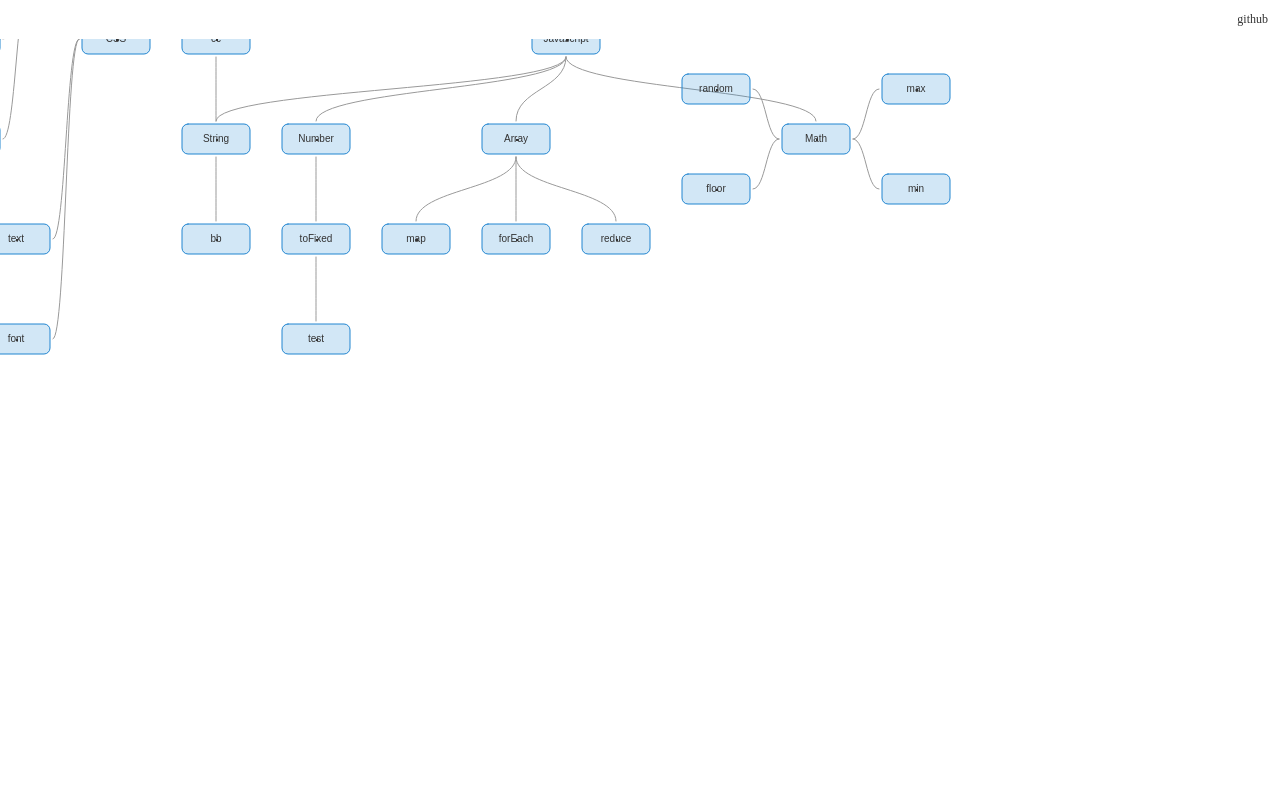
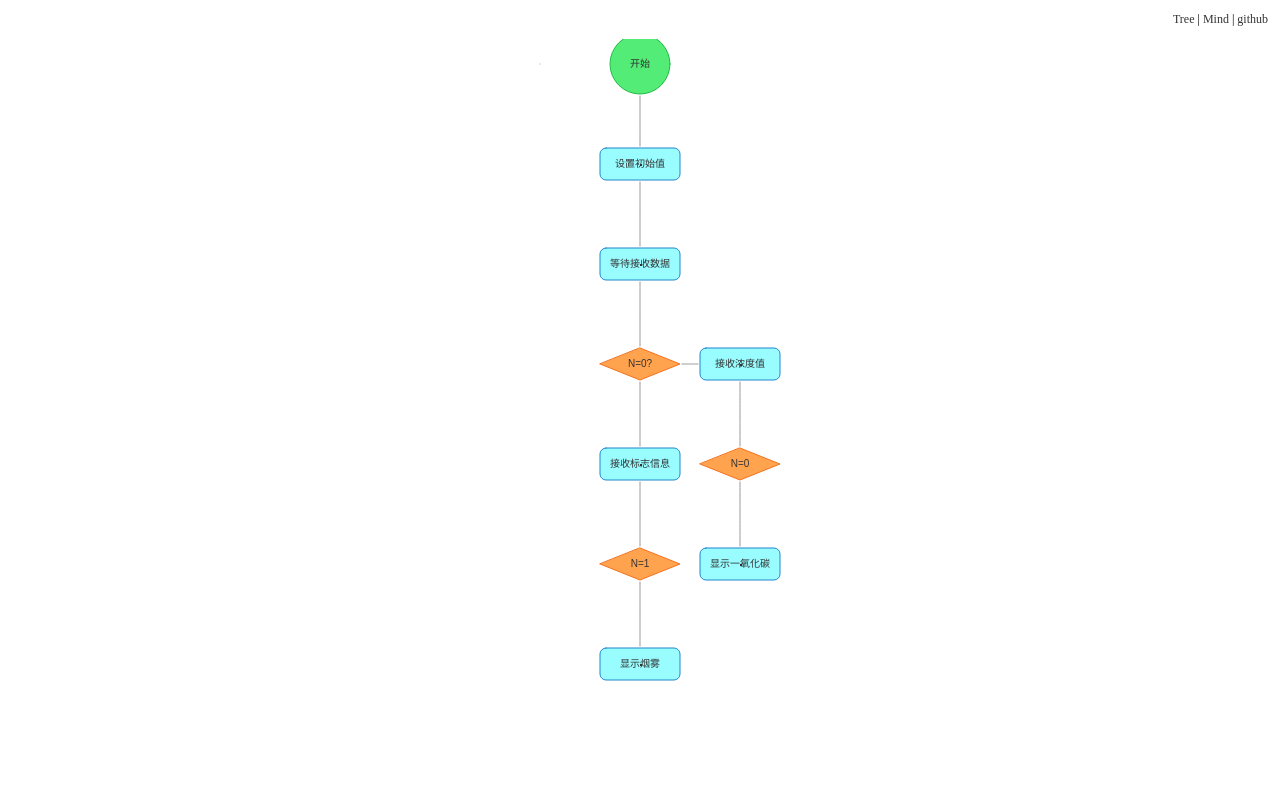
Before and after one commit to alvinhtml/js-mind, a website built with webpack: page app/index.html in a window 1280 px wide. Shown: the top 787 px of the page. Built offline with nearby package versions, Linux system fonts and the light colour scheme.

Commit message:
tree map

```diff
--- a/app/example/mind.ts
+++ b/app/example/mind.ts
@@ -2,110 +2,71 @@ import Mind from '../index';
 
 const colors = ['#f2711c', '#2185d0', '#21ba45', '#b5cc18', '#00b5ad', '#fbbd08', '#6435c9', '#a333c8', '#e03997', '#a5673f']
 
-const myChart = document.createElement('div');
+const myMind = document.createElement('div');
 
-myChart.className = 'chart';
+myMind.className = 'chart';
 
-document.body.appendChild(myChart);
+document.body.appendChild(myMind);
 
-const chart = new Mind(myChart);
+const mind = new Mind(myMind);
 
-const nodes = [{
-  title: 'CSS',
+let nodes = [{
+  title: '开始',
+  type: 'circle',
+  color: '#21ba45',
   children: {
-    left: [{
-        title: 'background'
-      },{
-        title: 'border',
+    bottom: [{
+      title: '设置初始值',
       children: {
-          left: [{
-              title: 'left'
-            },{
-              title: 'right'
-            },{
-              title: 'bottom'
-            },{
-              title: 'top'
+        bottom: [{
+          title: '等待接收数据',
+          children: {
+            bottom: [{
+              title: 'N=0?',
+              type: 'diamond',
+              color: '#f2711c',
+              children: {
+                bottom: [{
+                  title: '接收标志信息',
+                  children: {
+                    bottom: [{
+                      title: 'N=1',
+                      type: 'diamond',
+                      color: '#f2711c',
+                      children: {
+                        bottom: [{
+                          title: '显示烟雾',
                         }]
                       }
-      },{
-        title: 'text'
-      },{
-        title: 'font'
-    }]
-  }
-},{
-  title: 'Javascript',
-  type: '',
-  children: {
-    top: [{
-      title: 'e45'
-    }],
-    right: [],
-    bottom: [{
-      title: 'String',
-      children: {
-        bottom: [{
-          title: 'bb'
-        }],
-        top: [{
-          title: 'cc'
-        }]
-      }
-    },{
-      title: 'Number',
-      children: {
-        left1: [{
-          title: 'aa'
-        }],
-        bottom: [{
-          title: 'toFixed',
-          children: {
-            bottom: [{
-              title: 'test'
                     }]
                   }
                 }],
-        bottom1: [{
-          title: 'map'
-        },{
-          title: 'forEach'
-        },{
-          title: 'reduce'
+                right: [{
+                  title: '接收浓度值',
+                  children: {
+                    bottom: [{
+                      title: 'N=0',
+                      type: 'diamond',
+                      color: '#f2711c',
+                      children: {
+                        bottom: [{
+                          title: '显示一氧化碳',
                         }]
                       }
-    },{
-      title: 'Array',
-      children: {
-        bottom: [{
-          title: 'map'
-        },{
-          title: 'forEach'
-        },{
-          title: 'reduce'
                     }]
                   }
-    },{
-      title: 'Math',
-      children: {
-        left: [{
-          title: 'random'
-        },{
-          title: 'floor'
-        }],
-        right: [{
-          title: 'max'
-        },{
-          title: 'min'
                 }]
               }
-    }],
-    left: []
+            }]
+          }
+        }]
+      }
+    }]
   }
 }]
 
-chart.init(nodes);
+mind.init(nodes);
 
-chart.addEventListener('click', (e: any) => {
+mind.addEventListener('click', (e: any) => {
   console.log('click e: ', e)
 })
--- /dev/null
+++ b/app/example/tree.ts
@@ -0,0 +1,128 @@
+import Mind from '../index';
+
+const colors = ['#f2711c', '#2185d0', '#21ba45', '#b5cc18', '#00b5ad', '#fbbd08', '#6435c9', '#a333c8', '#e03997', '#a5673f']
+
+const myTree = document.createElement('div');
+
+myTree.className = 'chart';
+
+document.body.appendChild(myTree);
+
+const tree = new Mind(myTree);
+
+let nodes = [{
+  title: 'HTML5',
+  color: '#e03997'
+},{
+  title: 'CSS3',
+  color: '#a333c8',
+  children: {
+    left: [{
+      title: 'animate'
+    },{
+      title: 'CSS函数',
+      color: '#a5673f',
+      children: {
+        left: [{
+          title: 'calc'
+        },{
+          title: 'linear-gradient'
+        },{
+          title: 'radial-gradient'
+        }]
+      }
+    },{
+      title: 'flex',
+      color: '#21ba45',
+      children: {
+        left: [{
+          title: 'justify-content',
+          children: {
+            left: [{
+              title: 'flex-start',
+            },{
+              title: 'flex-end',
+            },{
+              title: 'center',
+            },{
+              title: 'space-between',
+            }]
+          }
+        },{
+          title: 'align-items'
+        },{
+          title: 'flex-wrap'
+        },{
+          title: 'flex-grow'
+        }]
+      }
+    },{
+      title: 'grid'
+    }]
+  }
+},{
+  title: 'Javascript',
+  color: '#f2711c',
+  type: '',
+  children: {
+    bottom: [{
+      title: 'String',
+      children: {
+        bottom: [{
+          title: 'replace'
+        }],
+        top: [{
+          title: 'slice'
+        }]
+      }
+    },{
+      title: 'Number',
+      color: '#b5cc18',
+      children: {
+        left: [{
+          title: 'NaN'
+        }],
+        bottom: [{
+          title: 'toFixed'
+        },{
+          title: 'valueOf'
+        },{
+          title: 'toString'
+        }]
+      }
+    },{
+      title: 'Array',
+      color: '#00b5ad',
+      children: {
+        bottom: [{
+          title: 'map'
+        },{
+          title: 'forEach'
+        },{
+          title: 'reduce'
+        }]
+      }
+    },{
+      title: 'Math',
+      color: '#fbbd08',
+      children: {
+        left: [{
+          title: 'random'
+        },{
+          title: 'floor'
+        }],
+        right: [{
+          title: 'max'
+        },{
+          title: 'min'
+        }]
+      }
+    }]
+  }
+}]
+
+tree.init(nodes);
+
+tree.addEventListener('click', (e: any) => {
+  console.log('click e: ', e)
+})
--- a/app/index.html
+++ b/app/index.html
@@ -47,7 +47,9 @@
 
 <body>
   <header>
-    <a href="https://github.com/alvinhtml/simple-chart" target="_blank">github</a>
+    <a href="./tree.html">Tree</a> |
+    <a href="./mind.html">Mind</a> |
+    <a href="https://github.com/alvinhtml/js-mind" target="_blank">github</a>
   </header>
 </body>
 
--- a/app/mind/adder.ts
+++ b/app/mind/adder.ts
@@ -26,8 +26,8 @@ export default class Adder {
   }
 
   show(x: number, y: number, width: number, height: number) {
-    this.node.style.left = x + 'px'
-    this.node.style.top = y + 'px'
+    this.node.style.left = x - (width / 2) + 'px'
+    this.node.style.top = y - (height / 2) + 'px'
     this.node.style.width = width + 'px'
     this.node.style.height = height + 'px'
     this.node.style.display = 'block'
--- a/app/mind/mind.ts
+++ b/app/mind/mind.ts
@@ -1,6 +1,6 @@
 import Stage from "./stage"
 import Adder from "./adder"
-import { Rect } from "./node/index"
+import { Rect, Circle, Diamond } from "./node/index"
 
 type Node = Rect
 
@@ -64,6 +64,10 @@ export class Mind {
     switch (type) {
       case 'rect':
         return new Rect()
+      case 'circle':
+        return new Circle()
+      case 'diamond':
+        return new Diamond()
       default:
         return new Rect()
     }
@@ -86,6 +90,9 @@ export class Mind {
         const node = this.createNode(item.type)
         node.stage2d = this.stage2d
         node.name = item.title
+        if (item.color) {
+          node.initColor(item.color)
+        }
         this.nodes.push(node)
 
         if (parent) {
@@ -147,12 +154,6 @@ export class Mind {
      * @internal
      */
     const boundingClientRect = (data: any[], isHorizontal: boolean): Space => {
-      // if (data.length === 0) {
-      //   return {
-      //     width: 0,
-      //     height: 0
-      //   }
-      // }
 
       let width = 0
       let height = 0
@@ -175,24 +176,32 @@ export class Mind {
           item.spaceHeight += Math.max(top.height + bottom.height, left.height - spaceHeight, right.height - spaceHeight)
         }
 
+        // console.log(item.node.name, item, isHorizontal);
+
         if (isHorizontal) {
+          console.log(item.node.name, width, height, data);
           width += item.spaceWidth
-          height = spaceHeight
+          height = Math.max(item.spaceHeight, height)
         } else {
-          width = spaceWidth
+          width = Math.max(item.spaceWidth, width)
           height += item.spaceHeight
         }
 
-        console.log(item.node.name, item);
+
       }
-
       return {
         width,
         height
       }
     }
 
-    boundingClientRect(this.nodeTree, true)
+    const rect = boundingClientRect(this.nodeTree, true)
+
+    if (this.stage2d.translateX === 0 && this.stage2d.translateY === 0) {
+      this.stage2d.initTranslate(rect.width, rect.height)
+    }
+
+    console.log("rect", rect);
 
     /**
      * 根据坐标和子节点，计算当前节点的位置信息
@@ -207,94 +216,41 @@ export class Mind {
       let x = spaceX
       let y = spaceY
 
-
       for (let i = 0; i < data.length; i++) {
         const item = data[i]
 
         if (isHorizontal) {
-          item.node.x = x + (item.spaceWidth / 2) - (item.node.width / 2)
+          item.node.x = x + (item.spaceWidth / 2)
           item.node.y = y
+        } else {
+          item.node.x = x
+          item.node.y = y + (item.spaceHeight / 2)
+        }
+
+        if (item.children) {
+          const topSpaceWidth = item.children.top.reduce((a: number, b: any) => a + b.spaceWidth , 0)
+          const bottomSpaceWidth = item.children.bottom.reduce((a: number, b: any) => a + b.spaceWidth , 0)
+          const leftSpaceWidth = item.children.left.reduce((a: number, b: any) => Math.max(a, b.spaceWidth), 0)
+          // const rightSpaceWidth = item.children.right.reduce((a: number, b: any) => Math.max(a, b.spaceWidth), 0)
+          const leftSpaceHeight = item.children.left.reduce((a: number, b: any) => a + b.spaceHeight , 0)
+          const rightSpaceHeight = item.children.right.reduce((a: number, b: any) => a + b.spaceHeight , 0)
+
+          if (leftSpaceWidth > 0 && isHorizontal) {
+            item.node.x = x + leftSpaceWidth + (spaceWidth / 2)
+          }
+
+          setPosition(item.children.top, item.node.x - (topSpaceWidth / 2), item.node.y - spaceHeight, true)
+          setPosition(item.children.right, item.node.x + spaceWidth, item.node.y - (rightSpaceHeight / 2), false)
+          setPosition(item.children.bottom, item.node.x - (bottomSpaceWidth / 2), item.node.y + spaceHeight, true)
+          setPosition(item.children.left, item.node.x - spaceWidth, item.node.y - (leftSpaceHeight / 2), false)
+        }
+
+        if (isHorizontal) {
           x += item.spaceWidth
         } else {
-          item.node.x = x
-          item.node.y = y + (item.spaceHeight / 2) - (item.node.height / 2)
           y += item.spaceHeight
         }
-
-
-        if (item.children) {
-          if (item.children.left.length > 0) {
-            item.node.x = item.node.x + (spaceWidth / 2)
-          }
-
-          if (item.children.right.length > 0) {
-            item.node.x = item.node.x - (spaceWidth / 2)
-          }
-
-          if (item.children.top.length > 0) {
-            item.node.y = item.node.y + (spaceHeight / 2)
-          }
-
-          if (item.children.top.length > 0) {
-            item.node.y = item.node.y - (spaceHeight / 2)
-          }
-
-          setPosition(item.children.top, item.node.x + (item.node.width / 2) - (item.spaceWidth / 2), item.node.y - spaceHeight, true)
-          setPosition(item.children.right, item.node.x + spaceWidth, item.node.y + (item.node.height / 2) - (item.spaceHeight / 2), false)
-          setPosition(item.children.bottom, item.node.x + (item.node.width / 2) - (item.spaceWidth / 2), item.node.y + spaceHeight, true)
-          setPosition(item.children.left, item.node.x - spaceWidth, item.node.y + (item.node.height / 2) - (item.spaceHeight / 2), false)
-        }
-
-
-
       }
-
-
-
-
-
-      // let ox = spaceX
-      // let oy = spaceY
-
-      // for (let i = 0; i < data.length; i++) {
-      //   const item = data[i]
-      //
-      //   if (isHorizontal) {
-      //     item.node.x = ox + (item.spaceWidth / 2) - (item.node.width / 2)
-      //     item.node.y = oy
-      //     ox += item.spaceWidth
-      //   } else {
-      //     item.node.x = ox
-      //     item.node.y = oy - (item.node.height / 2) + (item.spaceHeight / 2)
-      //     oy += item.spaceHeight
-      //   }
-      //
-      //   if (item.children) {
-      //     if (item.children.left.length > 0) {
-      //       item.node.x = item.node.x + (spaceWidth / 2)
-      //     }
-      //
-      //     if (item.children.right.length > 0) {
-      //       item.node.x = item.node.x - (spaceWidth / 2)
-      //     }
-      //
-      //
-      //     // setPosition(item.children.top, item.node.x, item.node.y - spaceHeight, true)
-      //     // setPosition(item.children.right, item.node.x + spaceWidth, item.node.y + (item.node.height / 2) - (item.spaceHeight / 2), false)
-      //     // setPosition(item.children.bottom, item.node.x + (item.node.width / 2) - (item.spaceWidth / 2), item.node.y + spaceHeight, true)
-      //     // setPosition(item.children.left, item.node.x - spaceWidth, item.node.y + (item.node.height / 2) - (item.spaceHeight / 2), false)
-      //
-      //     setPosition(item.children.top, item.node.x + (item.node.width / 2) - (item.spaceWidth / 2), item.node.y - spaceHeight, true)
-      //     setPosition(item.children.right, item.node.x + spaceWidth, item.node.y + (item.node.height / 2) - (item.spaceHeight / 2), false)
-      //     setPosition(item.children.bottom, item.node.x + (item.node.width / 2) - (item.spaceWidth / 2), item.node.y + spaceHeight, true)
-      //     setPosition(item.children.left, item.node.x - spaceWidth, item.node.y + (item.node.height / 2) - (item.spaceHeight / 2), false)
-      //
-      //     // setPosition(item.children.top, item.node.x, item.node.y - spaceHeight, true)
-      //     // setPosition(item.children.right, item.node.x + spaceWidth, item.node.y, false)
-      //     // setPosition(item.children.bottom, item.node.x, item.node.y + spaceHeight, true)
-      //     // setPosition(item.children.left, item.node.x - spaceWidth, item.node.y, false)
-      //   }
-      // }
     }
 
     setPosition(this.nodeTree, 0, 0, true)
@@ -304,10 +260,6 @@ export class Mind {
   render() {
     const scene = this.stage2d.getScene()
     scene.initContext()
-    console.log("this.nodes", this.nodes);
-
-
-
 
     scene.paint(() => {
 
@@ -345,7 +297,7 @@ export class Mind {
   }
 
   paintLine(context: CanvasRenderingContext2D, orient: string, node: Node, toNode: Node) {
-    const space = 3
+    const space = 2
 
     if (orient === 'bottom') {
       const x1 = node.x
--- /dev/null
+++ b/app/mind/node/circle.ts
@@ -0,0 +1,77 @@
+import Node from './node'
+
+//饼状图
+export default class Circle extends Node {
+
+  radius: number = 6
+
+  width: number = 60
+
+  height: number = 60
+
+  constructor() {
+    super()
+    this.type = 'circle'
+  }
+
+  //点击动画
+  clickAnimate() {
+    // //计算饼形中线弧度
+    // const radian = (this.eAngle - this.sAngle) / 2 + this.sAngle + (0.5 * Math.PI)
+    //
+    // //计算移动后的圆心坐标
+    // const x = this.x + Math.sin(radian) * 10
+    // const y = this.y - Math.cos(radian) * 10
+    //
+    // //先记录当前 shape 和圆心坐标，复原时用
+    // this.chart2d.addRecoverShapes(this, {
+    //   x: this.x,
+    //   y: this.y
+    // })
+    //
+    // //开始播放移动动画
+    // this.animate({
+    //   x,
+    //   y
+    // })
+    //
+    // this.recoverAnimateIng = true
+  }
+
+  paintTitle(context: CanvasRenderingContext2D) {
+    //绘制名称
+    context.fillText(this.name, this.x, this.y)
+  }
+  paint(context: CanvasRenderingContext2D) {
+    if (this.width < 2 * this.radius) {
+      this.radius = this.width / 2;
+    }
+
+    if (this.height < 2 * this.radius) {
+      this.radius = this.height / 2
+    }
+
+    const x = this.x - (this.width / 2)
+    const y = this.y - (this.height / 2)
+
+    context.beginPath()
+
+    context.arc(this.x, this.y, this.width / 2, 0, 2 * Math.PI);
+
+    // context.rect(this.x, this.y, this.width, this.height);
+    context.closePath()
+
+    if (context.isPointInPath(this.stage2d.mouseX, this.stage2d.mouseY)) {
+      context.fillStyle = this.mouseOverPattern
+      this.triggerEvent()
+    } else {
+      context.fillStyle = this.pattern
+    }
+
+    context.fillStyle = this.areaPattern
+    context.strokeStyle = this.pattern
+
+    context.fill()
+    context.stroke()
+  }
+}
--- /dev/null
+++ b/app/mind/node/diamond.ts
@@ -0,0 +1,66 @@
+import Node from './node'
+
+//饼状图
+export default class Diamond extends Node {
+
+  radius: number = 6
+
+  constructor() {
+    super()
+    this.type = 'diamond'
+  }
+
+  //点击动画
+  clickAnimate() {
+    // //计算饼形中线弧度
+    // const radian = (this.eAngle - this.sAngle) / 2 + this.sAngle + (0.5 * Math.PI)
+    //
+    // //计算移动后的圆心坐标
+    // const x = this.x + Math.sin(radian) * 10
+    // const y = this.y - Math.cos(radian) * 10
+    //
+    // //先记录当前 shape 和圆心坐标，复原时用
+    // this.chart2d.addRecoverShapes(this, {
+    //   x: this.x,
+    //   y: this.y
+    // })
+    //
+    // //开始播放移动动画
+    // this.animate({
+    //   x,
+    //   y
+    // })
+    //
+    // this.recoverAnimateIng = true
+  }
+
+  paintTitle(context: CanvasRenderingContext2D) {
+    //绘制名称
+    context.fillText(this.name, this.x, this.y)
+  }
+  paint(context: CanvasRenderingContext2D) {
+
+    context.beginPath()
+    context.moveTo(this.x, this.y - this.height / 2)
+    context.lineTo(this.x + this.width / 2, this.y)
+    context.lineTo(this.x, this.y + this.height / 2)
+    context.lineTo(this.x - this.width / 2, this.y)
+
+
+    // context.rect(this.x, this.y, this.width, this.height);
+    context.closePath()
+
+    if (context.isPointInPath(this.stage2d.mouseX, this.stage2d.mouseY)) {
+      context.fillStyle = this.mouseOverPattern
+      this.triggerEvent()
+    } else {
+      context.fillStyle = this.pattern
+    }
+
+    context.fillStyle = this.areaPattern
+    context.strokeStyle = this.pattern
+
+    context.fill()
+    context.stroke()
+  }
+}
--- a/app/mind/node/index.ts
+++ b/app/mind/node/index.ts
@@ -1,6 +1,10 @@
 import Rect from './rect'
+import Circle from './circle'
+import Diamond from './diamond'
 
 
 export {
-  Rect
+  Rect,
+  Circle,
+  Diamond
 }
--- a/app/mind/node/node.ts
+++ b/app/mind/node/node.ts
@@ -30,8 +30,8 @@ interface Indexed {
 type Values<T> = T[keyof T]
 
 const pattern = '#2185d0'
-const mouseOverPattern = alpha('#2185d0', 0.1)
-const areaPattern = alpha('#2185d0', 0.2)
+const mouseOverPattern = lighten('#2185d0', 100)
+const areaPattern = lighten('#2185d0', 120)
 
 export default class Node {
   stage2d: Stage
@@ -46,9 +46,9 @@ export default class Node {
   //形状的Y坐标
   y: number = 0
 
-  width: number = 68
+  width: number = 80
 
-  height: number = 30
+  height: number = 32
 
   name: string = ''
 
@@ -191,6 +191,17 @@ export default class Node {
     }
   }
 
+  // 初始化节点颜色
+  initColor(hex: string) {
+    if (/^#([a-fA-F\d]{6}|[a-fA-F\d]{3})$/.test(hex)) {
+      this.pattern = hex
+      this.mouseOverPattern = lighten(hex)
+      this.areaPattern = lighten(hex, 50)
+    } else {
+      console.error('Only hex colors are supported')
+    }
+  }
+
   getStageEvent(): ChartEvent {
     return {
       mouseX: Math.round(this.stage2d.mouseX / this.stage2d.pixelRatio),
--- a/app/mind/stage.ts
+++ b/app/mind/stage.ts
@@ -31,8 +31,8 @@ export default class Stage {
   public scale = 1
 
   //当前舞台的偏移
-  public translateX: number
-  public translateY: number
+  public translateX: number = 0
+  public translateY: number = 0
 
   public drawing: boolean = false
 
@@ -75,10 +75,8 @@ export default class Stage {
     this.offsetX = rect.x
     this.offsetY = rect.y
 
-    this.translateX = parseInt(localStorage.getItem('translateX') || '0', 10)
-    this.translateY = parseInt(localStorage.getItem('translateY') || '0', 10)
-
-    console.log("this.translateX", this.translateX);
+    // this.translateX = parseInt(localStorage.getItem('translateX') || '0', 10)
+    // this.translateY = parseInt(localStorage.getItem('translateY') || '0', 10)
 
     const context = document.createElement('canvas').getContext('2d')
 
@@ -129,6 +127,12 @@ export default class Stage {
       lastY = e.mouseY
     })
   }
+
+  initTranslate(width: number, height: number) {
+    this.translateX = (this.width / 2) - (width / 2)
+    this.translateY = (this.height / 2) - (height / 2)
+  }
+
 
   //初始化事件监听
   initEventListener() {
--- a/app/utils/tool.ts
+++ b/app/utils/tool.ts
@@ -11,18 +11,18 @@ function hexToRgb(hex: string) {
   return rgb;
 }
 
-export function lighten(hex: string): string {
+export function lighten(hex: string, value: number = 10): string {
   let rgb = hexToRgb(hex)
   let arr = rgb.map((v) => {
-    return Math.min(v + 10, 255)
+    return Math.min(v + value, 255)
   })
   return rgbToHex(arr[0], arr[1], arr[2])
 }
 
-export function darken(hex: string): string {
+export function darken(hex: string, value: number = 10): string {
   let rgb = hexToRgb(hex)
   let arr = rgb.map((v) => {
-    return Math.max(v - 10, 0)
+    return Math.max(v - value, 0)
   })
   return rgbToHex(arr[0], arr[1], arr[2])
 }
--- a/webpack.config.js
+++ b/webpack.config.js
@@ -6,6 +6,7 @@ module.exports = {
   entry: {
     index: ['./node_modules/hidpi-canvas/dist/hidpi-canvas.min.js', './app/index.ts'],
     mind: './app/example/mind.ts',
+    tree: './app/example/tree.ts'
   },
   output: {
     filename: '[name].js',
@@ -58,6 +59,11 @@ module.exports = {
       template: './app/index.html',
       chunks: ['index', 'mind'],
       filename: './example/mind.html'
+    }),
+    new HtmlWebpackPlugin({
+      template: './app/index.html',
+      chunks: ['index', 'tree'],
+      filename: './example/tree.html'
     })
   ],
   devServer: {
```
Also changed, not shown: app/mind/scene.ts (+21 -2 lines), package.json (+4 -4 lines). Lines whose indentation alone changed are shown as unchanged.
